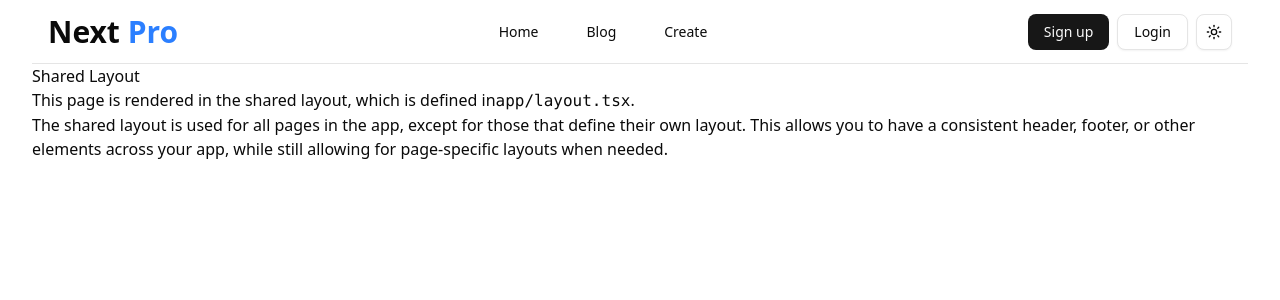
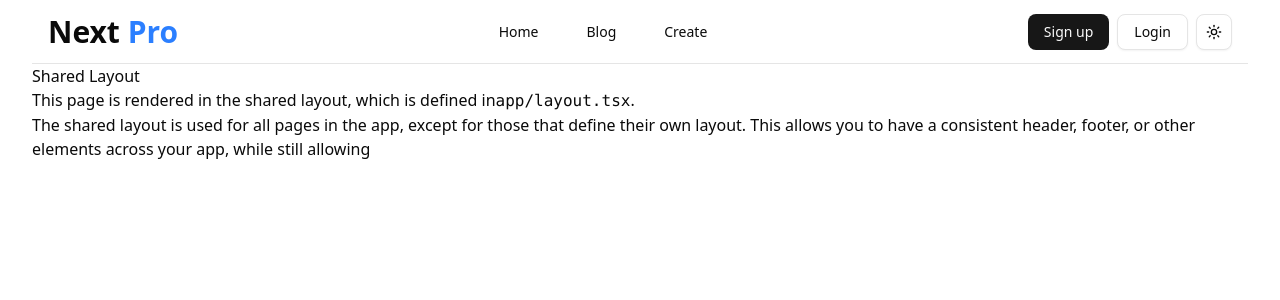
Before and after one commit to SAM129EER/Blog_App, a Next.js app: page / in a window 1280 px wide. Shown: the top 300 px of the page. Built offline with nearby package versions, Linux system fonts and the light colour scheme.

Commit message:
fix: remove incomplete sentence in shared layout description

```diff
--- a/src/app/(shared-layout)/page.tsx
+++ b/src/app/(shared-layout)/page.tsx
@@ -10,7 +10,7 @@ export default function Home() {
         The shared layout is used for all pages in the app, except for those
         that define their own layout. This allows you to have a consistent
         header, footer, or other elements across your app, while still allowing
-        for page-specific layouts when needed.
+
       </p>
     </div>
   );
```
